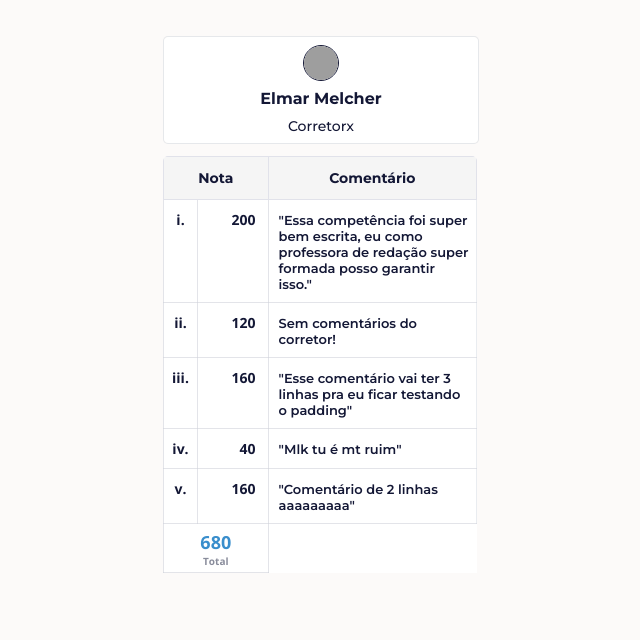
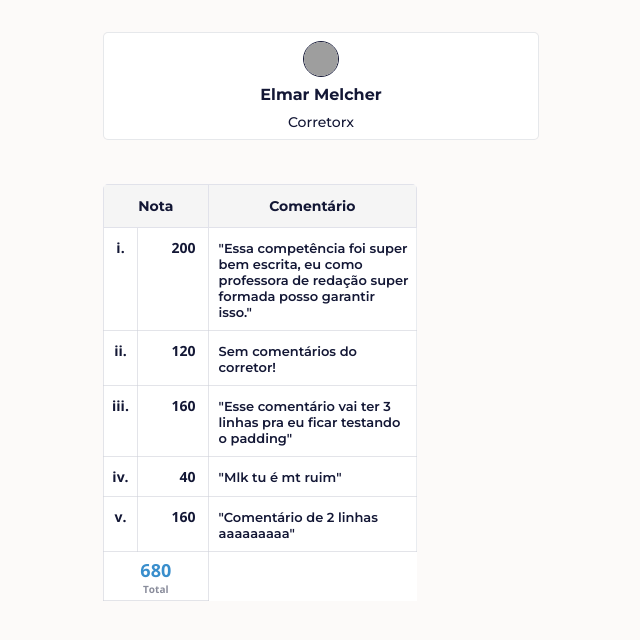
Before and after one commit to Redacao-Conectada/frontend, a React (Create React App) app: page /essayRating in a window 1280 px wide. Shown: the top 640 px of the page, without its empty margins (319-959 px from the left). Built offline with nearby package versions, Linux system fonts and the light colour scheme; grey boxes are pictures that could not be loaded.

Commit message:
fix paddings padrão

```diff
--- a/src/components/EvaluatorCard/styles.ts
+++ b/src/components/EvaluatorCard/styles.ts
@@ -4,7 +4,6 @@ import styled from 'styled-components';
 
 export const EvaluatorCard = styled.div`
   background-color: #fcfaf9;
-  margin: 36px 0px 0px 0px;
   display: flex;
   flex-direction: column;
   align-items: center;
@@ -19,7 +18,7 @@ export const EvaluatorCard = styled.div`
     border-radius: 50%;
   }
   div:nth-child(1) {
-    width: 314px;
+    width: 100%;
     padding: 8px;
     background-color: #ffffff;
     border-radius: 5px;
--- a/src/pages/Essay/Rating/index.tsx
+++ b/src/pages/Essay/Rating/index.tsx
@@ -1,16 +1,16 @@
 // import Evaluator from '@/components/Evaluator';
 import Evaluator from '@/components/EvaluatorCard';
 import RatingEssayCard from '@/components/RatingEssayCard';
+import { CenteredContainer } from '@styles/publicRoutes';
 import { ratingList } from '@utils/mocks';
 import React from 'react';
-import { RatingContainer } from './styles';
 
 const EssayRating: React.FC = () => {
   return (
-    <RatingContainer>
+    <CenteredContainer>
       <Evaluator evaluator={ratingList.evaluator} />
       <RatingEssayCard ratingList={ratingList} />
-    </RatingContainer>
+    </CenteredContainer>
   );
 };
 
--- a/src/pages/Essay/Rating/styles.ts
+++ b/src/pages/Essay/Rating/styles.ts
@@ -1,7 +1,3 @@
 import styled from 'styled-components';
 
-export const EssayContainer = styled.div``;
-
 export const RatingContainer = styled.div``;
-
-export const CommentaryListContainer = styled.div``;
```
